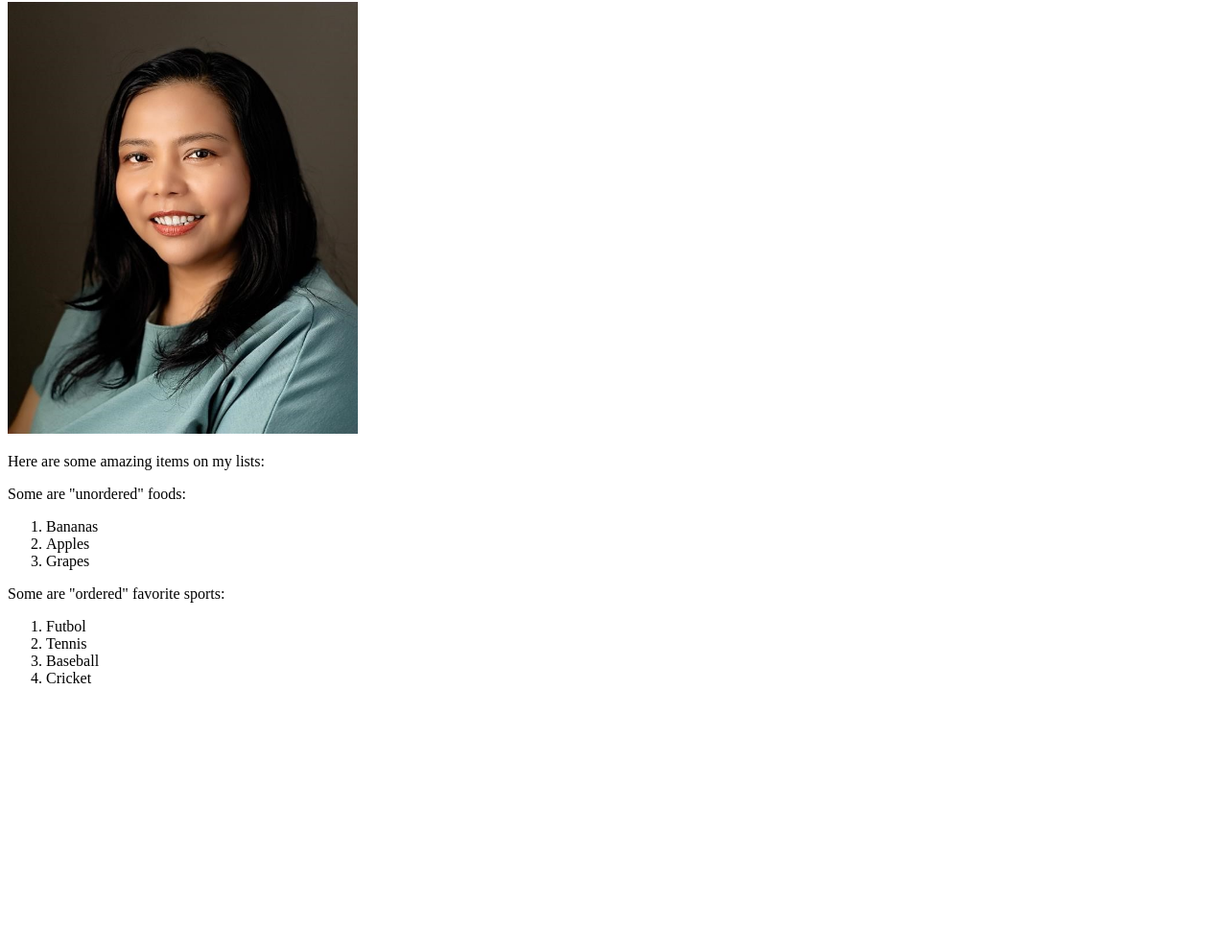
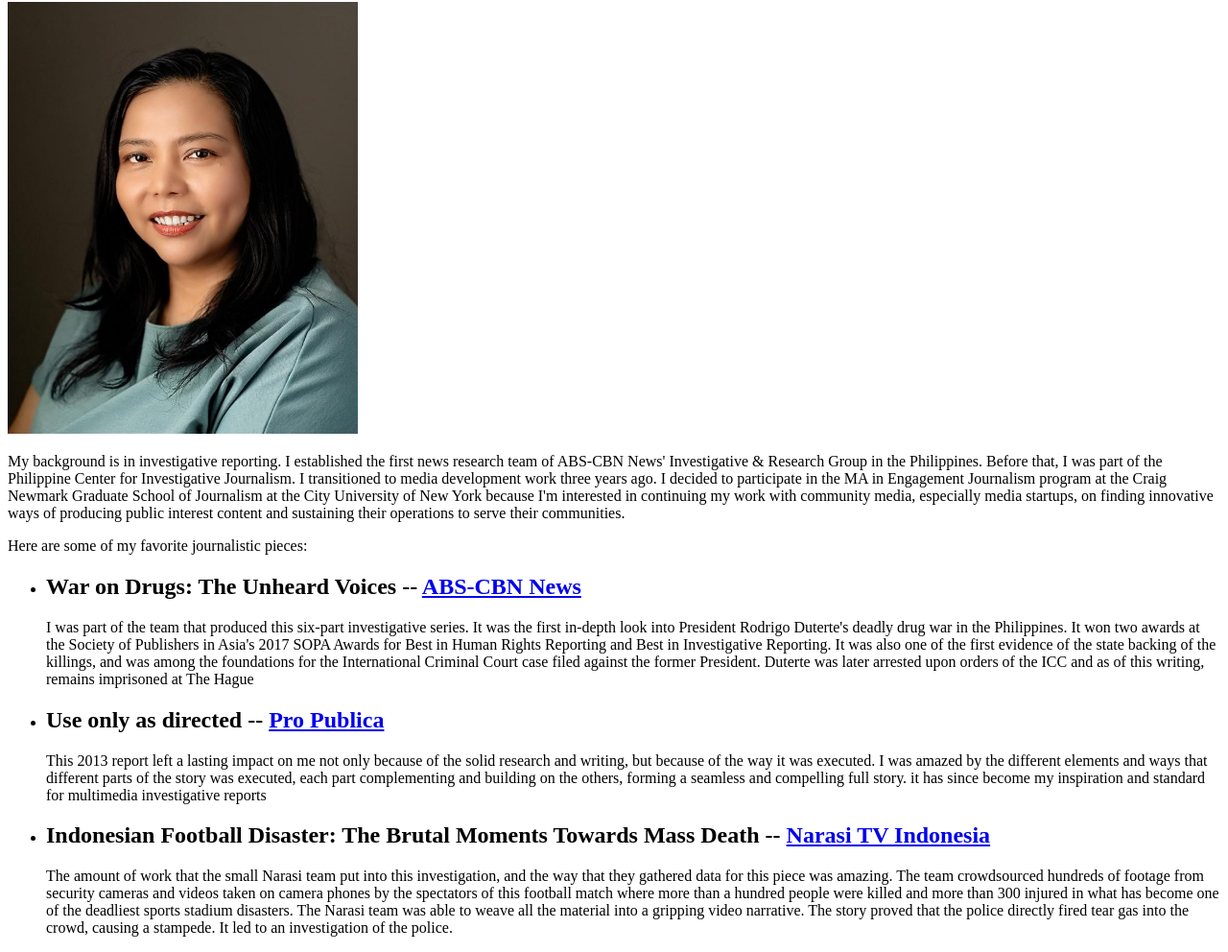
Before and after one commit to chedelosreyes/About_Che, a plain HTML site: page index.html in a window 1280 px wide. Shown: the part 78-1070 px from the top of the page at 96% size. Before the commit the page ends 810 px from the top, so only its background shows below. Drawn offline with Linux system fonts and the light colour scheme.

Commit message:
Update index.html
Updated the code

```diff
--- a/index.html
+++ b/index.html
@@ -1,28 +1,39 @@
-<!doctypehtml>
-	<html>
+<!doctype html>
+<html>
 	<head>
 		<title> Profile of Che de los Reyes </title>
 		<link rel="stylesheet" href="styles.css">
-
 	</head>
 	<body>
-<h1>Introducing Che de los Reyes-Ferrer</h1>
-<img src="./Che_photo.png" width="365px" height="450px">
+		<h1>Introducing Che de los Reyes-Ferrer</h1>
+		<img src="./Che_photo.png" width="365px" height="450px">
 
-<p>Here are some amazing items on my lists:</p>
+		<p>My background is in investigative reporting. I established the first news research team of ABS-CBN News' Investigative & Research Group in the Philippines. Before that, I was part of the Philippine Center for Investigative Journalism. I transitioned to media development work three years ago. I decided to participate in the MA in Engagement Journalism program at the Craig Newmark Graduate School of Journalism at the City University of New York because I'm interested in continuing my work with community media, especially media startups, on finding innovative ways of producing public interest content and sustaining their operations to serve their communities. </p>
 
-<p>Some are "unordered" foods:</p>
-<ol>
-<li>Bananas</l1>
-<li>Apples</li>
-<li>Grapes</li>
-</ol>
-Some are "ordered" favorite sports:
-<ol>
-<li>Futbol</li>
-<li>Tennis</li>
-<li>Baseball</li>
-<li>Cricket</li>
+		<p> Here are some of my favorite journalistic pieces: </p>
+
+		<ul>
+		<li>
+			<h2>War on Drugs: The Unheard Voices -- <a href=https://www.abs-cbn.com/war-on-drugs>ABS-CBN News</a></h2>
+
+			<p class="description"> I was part of the team that produced this six-part investigative series. It was the first in-depth look into President Rodrigo Duterte's deadly drug war in the Philippines. It won two awards at the Society of Publishers in Asia's 2017 SOPA Awards for Best in Human Rights Reporting and Best in Investigative Reporting. It was also one of the first evidence of the state backing of the killings, and was among the foundations for the International Criminal Court case filed against the former President. Duterte was later arrested upon orders of the ICC and as of this writing, remains imprisoned at The Hague </p>
+		</li>
+
+		<li>
+			<h2>Use only as directed -- <a href=https://www.propublica.org/article/tylenol-mcneil-fda-use-only-as-directed> Pro Publica </a> </h2>
+
+			<p class="description"> This 2013 report left a lasting impact on me not only because of the solid research and writing, but because of the way it was executed. I was amazed by the different elements and ways that different parts of the story was executed, each part complementing and building on the others, forming a seamless and compelling full story. it has since become my inspiration and standard for multimedia investigative reports</p>
+		</li>
+
+		<li>
+			<h2>Indonesian Football Disaster: The Brutal Moments Towards Mass Death -- <a href=https://www.youtube.com/watch?v=3ZYl4Jifzf4&rco=1> Narasi TV Indonesia </a> </h2>
+
+
+		    <p class="description"> The amount of work that the small Narasi team put into 	this investigation, and the way that they gathered data for this piece was amazing. The team crowdsourced hundreds of footage from security cameras and videos taken on camera phones by the spectators of this football match where more than a hundred people were killed and more than 300 injured in what has become one of the deadliest sports stadium disasters. The Narasi team was able to weave all the material into a gripping video narrative. The story proved that the police directly fired tear gas into the crowd, causing a stampede. It led to an investigation of the police. </p>
+
+		</li>
+
+		</ol>
 
 	</body>
 </html>
```
